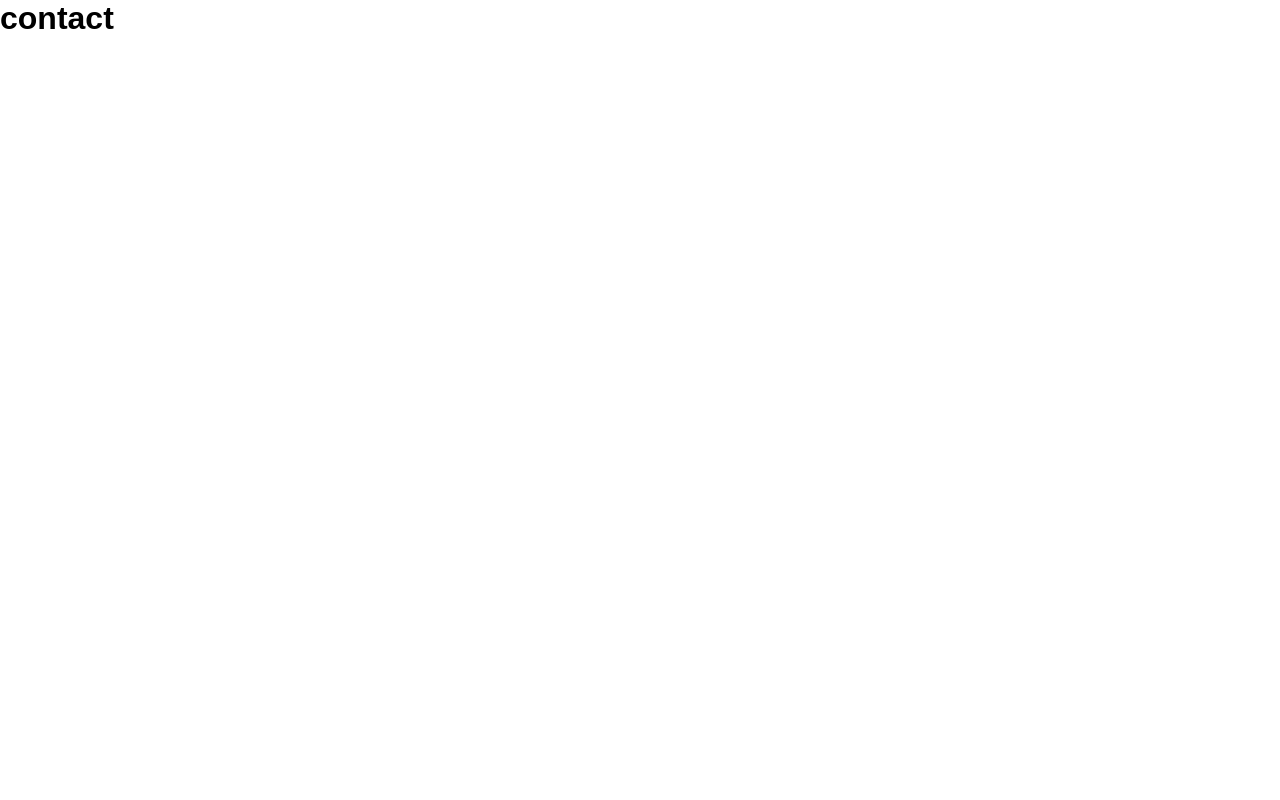
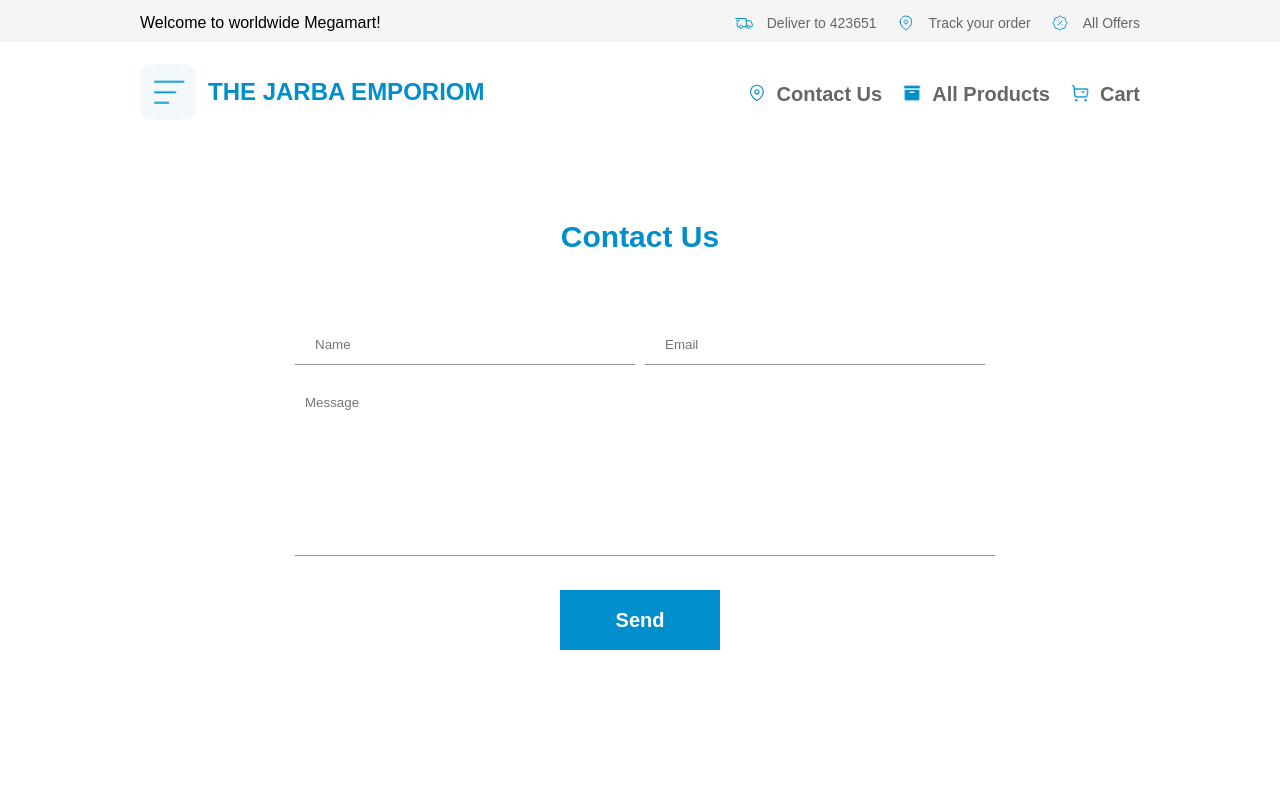
Before and after one commit to nnatroo/ecommerce-front, a React (Vite) app: page /contact in a window 1280 px wide. Shown: the top 800 px of the page. Built offline with nearby package versions, Linux system fonts and the light colour scheme.

Commit message:
Added contact us page

```diff
--- a/src/components/Header.jsx
+++ b/src/components/Header.jsx
@@ -49,6 +49,13 @@ const Header = () => {
 					</Link>
 				</div>
 				<div className={classes['cart-wrapper']}>
+					<Link to={`/contact`}>
+						<figure>
+							<img src={location} alt="cart"/>
+							<h2>Contact Us</h2>
+						</figure>
+					</Link>
+
 					<Link to={'/products'}>
 						<figure>
 							<img src={productsLogo} alt="cart"/>
@@ -56,7 +63,7 @@ const Header = () => {
 						</figure>
 					</Link>
 
-					<Link to={`cart`}>
+					<Link to={`/cart`}>
 						<figure>
 							<img src={cart} alt="cart"/>
 							<h2>Cart</h2>
--- /dev/null
+++ b/src/modules/Contact.module.scss
@@ -0,0 +1,65 @@
+.contact-wrapper {
+  display: flex;
+  flex-direction: column;
+  justify-content: center;
+  align-items: center;
+  gap: 30px;
+  padding-top: 100px;
+  padding-bottom: 200px;
+  .contact-header {
+    display: flex;
+    flex-direction: column;
+    justify-content: center;
+    align-items: center;
+    h2 {
+      font-size: 30px;
+      color: #008ECC;
+      padding-bottom: 40px;
+    }
+    span {
+      padding-bottom: 30px;
+    }
+
+  }
+  .contact-input-group {
+    display: flex;
+    flex-direction: column;
+    .top-row {
+      display: flex;
+      gap: 10px;
+      padding-bottom: 20px;
+      input {
+        width: 300px;
+        height: 40px;
+        border: none;
+        border-bottom: 1px solid rgba(0, 0, 0, 0.42);
+        padding-inline: 20px;
+      }
+    }
+    .bottom-row {
+      width: 300px;
+      textarea {
+        padding: 10px;
+        width: 680px;
+        border: none;
+        border-bottom: 1px solid rgba(0, 0, 0, 0.42);
+        resize: none;
+      }
+    }
+
+  }
+  button {
+    width: 160px;
+    height: 60px;
+    border: none;
+    background-color: #008ECC;
+    color: #fff;
+    font-size: 20px;
+    font-weight: bold;
+    transition: 0.2s;
+    cursor: pointer;
+    &:hover {
+      background-color: #005577;
+    }
+  }
+}
--- a/src/modules/Header.module.scss
+++ b/src/modules/Header.module.scss
@@ -65,7 +65,10 @@
     figure {
       display: flex;
       gap: 10px;
-      align-items: center;
+      img {
+        width: 20px;
+        padding-top: 2px;
+      }
       h2 {
         padding-top: 4px;
         color: #666;
--- a/src/pages/Contact.jsx
+++ b/src/pages/Contact.jsx
@@ -1,8 +1,34 @@
+import Header from "../components/Header.jsx";
+import Footer from "../components/Footer.jsx";
+import classes from "../modules/Contact.module.scss"
+import layout from "../modules/Layout.module.scss"
 
 
 const Contact = () => {
 
-    return <> <h1>contact</h1> </>
+    return <>
+        <Header />
+        <section className={`${classes['contact-wrapper']} ${layout['container']}`}>
+
+            <div className={classes['contact-header']}>
+                <h2>Contact Us</h2>
+            </div>
+
+            <div className={classes['contact-input-group']}>
+                <div className={classes['top-row']}>
+                    <input type="text" placeholder={'Name'}/>
+                    <input type="text" placeholder={'Email'}/>
+                </div>
+                <div className={classes['bottom-row']}>
+                    <textarea name="" id="" rows="10" placeholder={'Message'}></textarea>
+                </div>
+            </div>
+
+            <button>Send</button>
+
+        </section>
+        <Footer />
+    </>
 }
 
 export default Contact;
```
